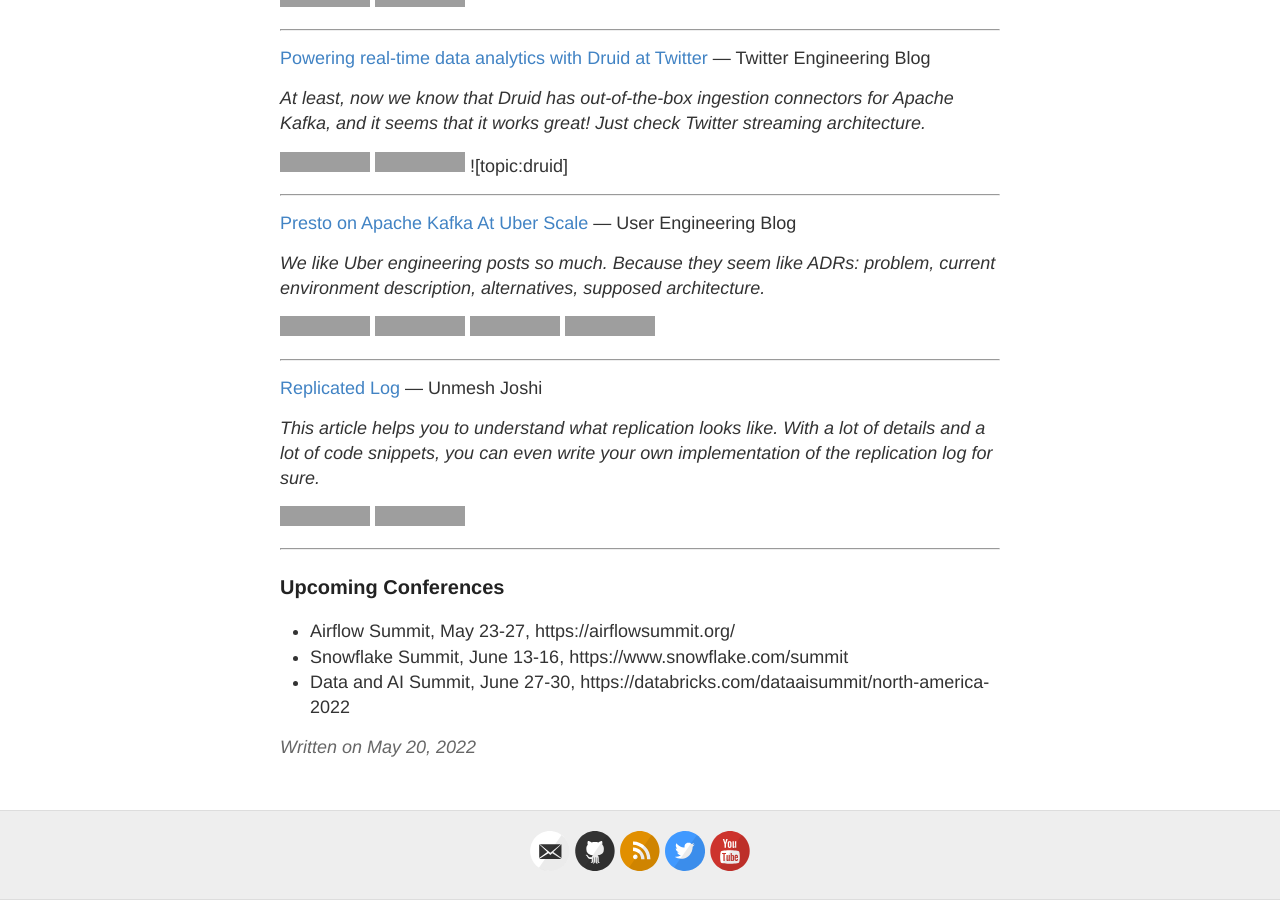
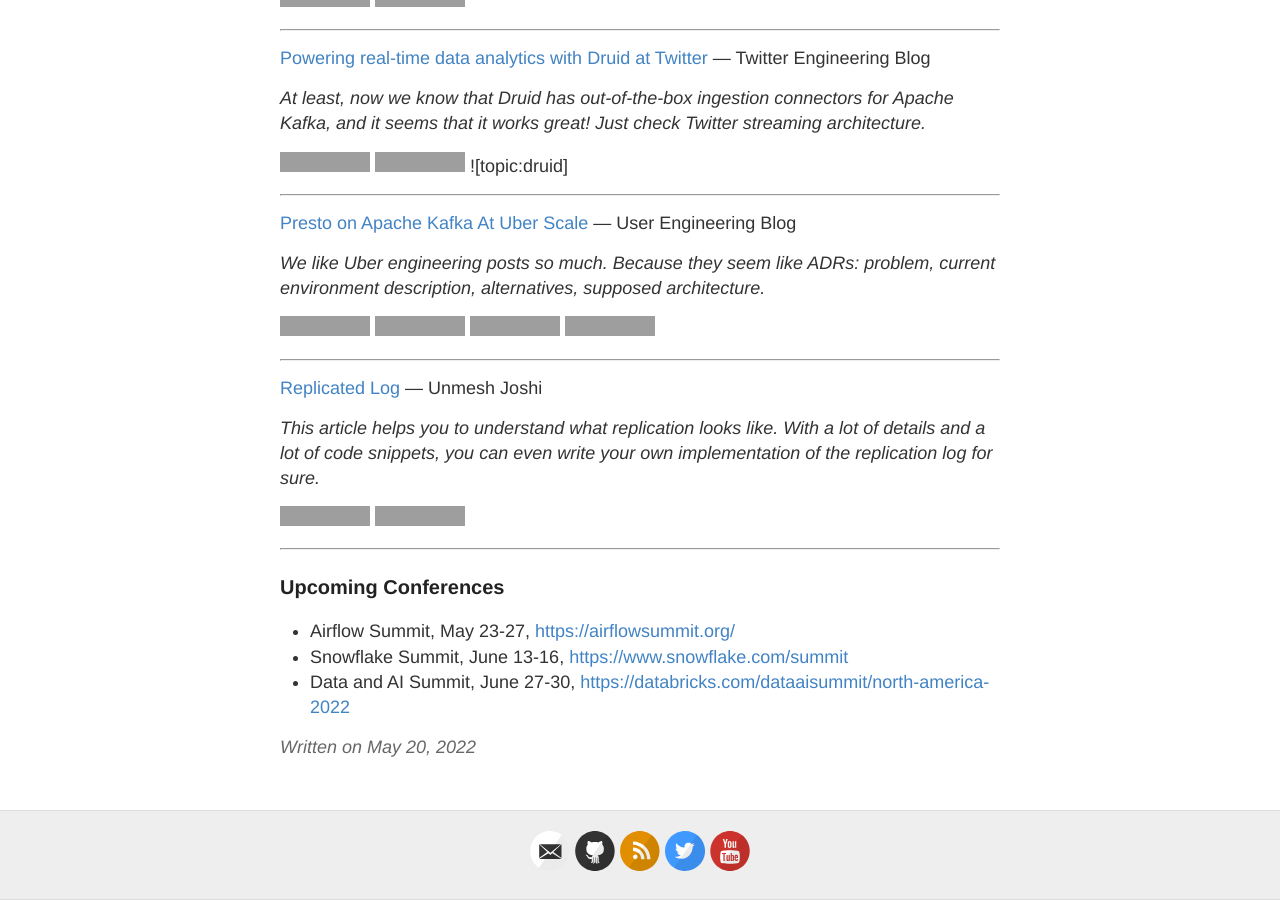
Before and after one commit to deordie/deordie-digest, a Jekyll site: the page built from _posts/2022-05-20-19_Back_to_business.md, in a window 1280 px wide and 900 px high, scrolled down 744 px, cut to the strip 0-900 px from the top of the window. Built offline with Jekyll 4.4.1, drawn with Linux system fonts in a browser that asks for light colours; grey boxes are pictures that could not be loaded.

Commit message:
Fix conference links

```diff
--- a/_posts/2022-05-20-19_Back_to_business.md
+++ b/_posts/2022-05-20-19_Back_to_business.md
@@ -53,8 +53,8 @@
 
 ### Upcoming Conferences
 
-- Airflow Summit, May 23-27, https://airflowsummit.org/
-- Snowflake Summit, June 13-16, https://www.snowflake.com/summit
-- Data and AI Summit, June 27-30, https://databricks.com/dataaisummit/north-america-2022
+- Airflow Summit, May 23-27, <https://airflowsummit.org/>
+- Snowflake Summit, June 13-16, <https://www.snowflake.com/summit>
+- Data and AI Summit, June 27-30, <https://databricks.com/dataaisummit/north-america-2022>
 
 {% include tags.md %}
```
